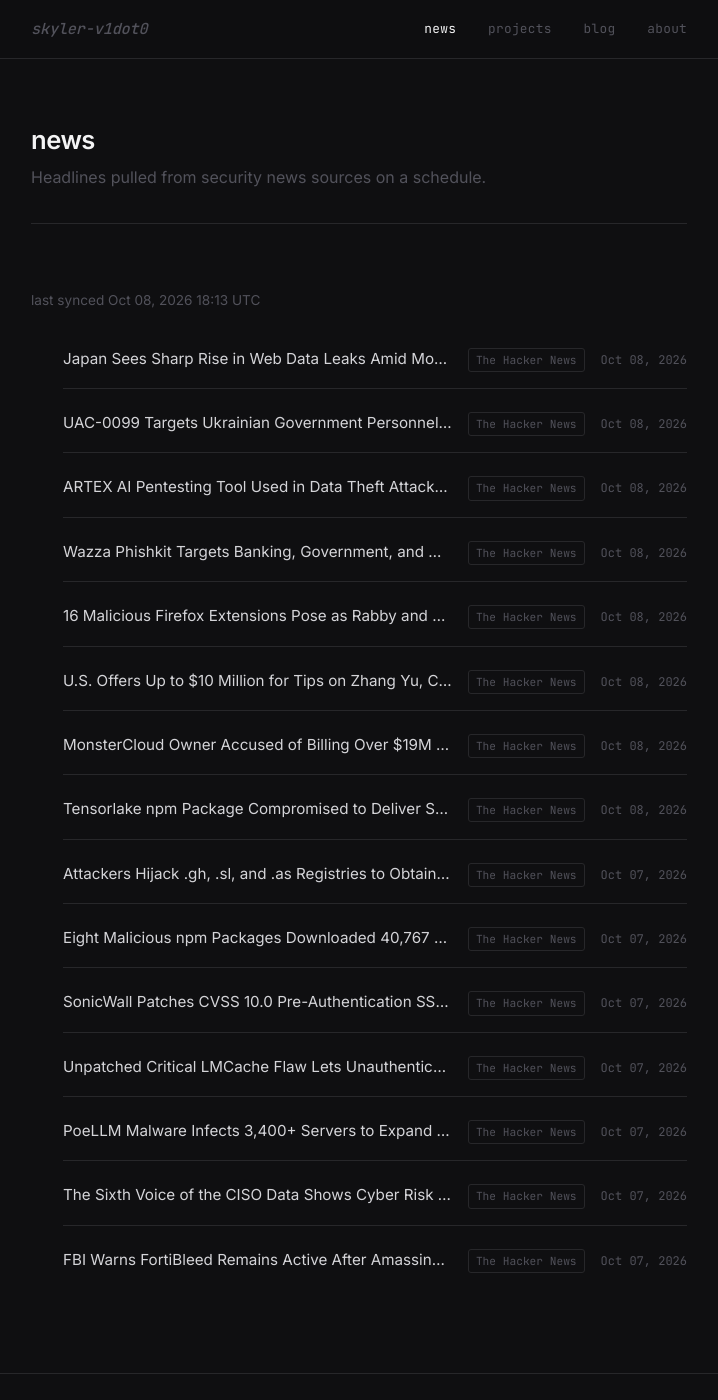
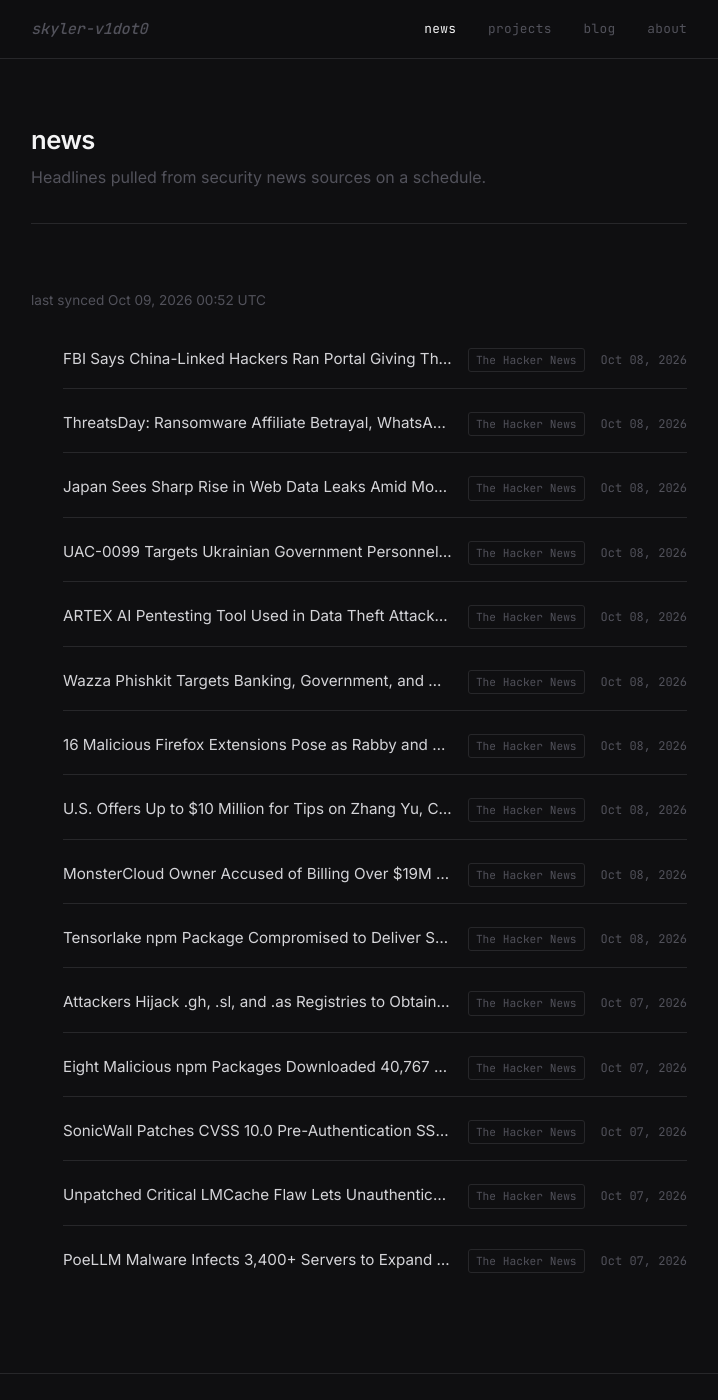
Before and after one commit to skyler-v1dot0/personal-site, a Jekyll site: the page built from news.html, in a window 1280 px wide and 1400 px high. Shown: the whole window, without its empty margins (281-999 px from the left). Built offline with Jekyll 4.4.1, drawn with Linux system fonts in a browser that asks for light colours.

Commit message:
chore: sync news feed [skip ci]

```diff
--- a/_data/news.yml
+++ b/_data/news.yml
@@ -1,6 +1,16 @@
 ---
-updated_at: '2026-10-08T18:13:21Z'
+updated_at: '2026-10-09T00:52:15Z'
 items:
+- title: FBI Says China-Linked Hackers Ran Portal Giving Third Parties Access to Stolen
+    Emails
+  url: https://thehackernews.com/2026/10/fbi-says-china-linked-hackers-ran.html
+  source: The Hacker News
+  published: '2026-10-08T18:32:21Z'
+- title: 'ThreatsDay: Ransomware Affiliate Betrayal, WhatsApp RAT, Exposed Hacker
+    Tools and 12 More Stories'
+  url: https://thehackernews.com/2026/10/threatsday-ransomware-affiliate.html
+  source: The Hacker News
+  published: '2026-10-08T17:58:02Z'
 - title: Japan Sees Sharp Rise in Web Data Leaks Amid Mobile API Abuse and Metabase
     Attacks
   url: https://thehackernews.com/2026/10/japan-sees-sharp-rise-in-web-data-leaks.html
@@ -62,12 +72,3 @@ items:
   url: https://thehackernews.com/2026/10/poellm-malware-infects-3400-servers-to.html
   source: The Hacker News
   published: '2026-10-07T15:33:51Z'
-- title: The Sixth Voice of the CISO Data Shows Cyber Risk Has Moved Inside the Workflow
-  url: https://thehackernews.com/2026/10/the-sixth-voice-of-ciso-data-shows.html
-  source: The Hacker News
-  published: '2026-10-07T11:57:05Z'
-- title: FBI Warns FortiBleed Remains Active After Amassing 86,644 Fortinet Device
-    Credentials
-  url: https://thehackernews.com/2026/10/fbi-warns-fortibleed-remains-active.html
-  source: The Hacker News
-  published: '2026-10-07T11:56:56Z'
```
